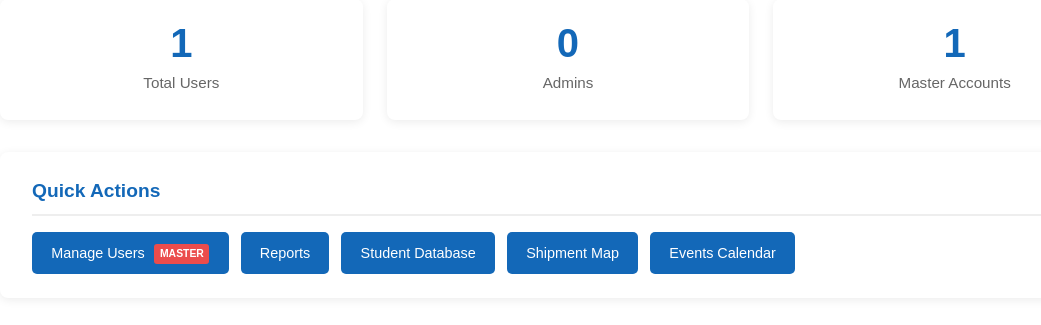
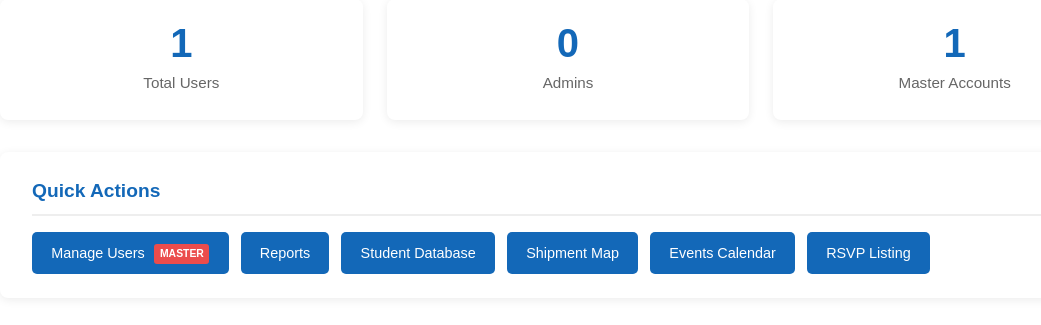
Before and after one commit to McGavGav/Project-ERASE-Website, a Django app: page /admin-panel/ in a window 1280 px wide. Shown: the part 276-601 px from the top of the page, without its empty margins (72-1113 px from the left). Run offline with Django 5.2, Linux system fonts and the light colour scheme; the visitor is signed in with stand-in values (Sample User, id 1); data comes from the database, SQL or seed files in the repository.

Commit message:
Added backend logic for viewing event RSVP lists.

```diff
--- a/code/ERASEwebsite/pages/templates/custom_admin.html
+++ b/code/ERASEwebsite/pages/templates/custom_admin.html
@@ -121,6 +121,7 @@
                 <li><a href="{% url 'pages:studentdb' %}">{% trans "Student Database" %}</a></li>
                 <li><a href="{% url 'pages:shipment_map' %}">{% trans "Shipment Map" %}</a></li>
                 <li><a href="{% url 'pages:calendar' %}">{% trans "Events Calendar" %}</a></li>
+                <li><a href="{% url 'pages:calendar' %}">{% trans "RSVP Listing" %}</a></li>
             </ul>
         </div>
 
--- a/code/ERASEwebsite/pages/urls.py
+++ b/code/ERASEwebsite/pages/urls.py
@@ -14,6 +14,8 @@ urlpatterns = [
     path('calendar/', views.calendar, name='calendar'),
     path('calendar/add-event/', views.add_event, name='add_event'),
     path('calendar/rsvp/<int:event_id>/', views.rsvp_event, name='rsvp_event'),
+    path('rsvp-listing/', views.rsvp_listing, name='rsvp_listing'),
+    path('rsvp-listing/<int:event_id>/', views.rsvp_detail, name='rsvp_detail'),
     path('shipment-map/', views.shipment_map, name='shipment_map'),
     path('studentdb/', views.studentdb, name='studentdb'),
     path('manage-users/', views.manage_users, name='manage_users'),
--- a/code/ERASEwebsite/pages/views.py
+++ b/code/ERASEwebsite/pages/views.py
@@ -1,5 +1,7 @@
 from datetime import datetime
 from datetime import date
+from django.db import models
+from django.db.models import Count
 from django.shortcuts import render, redirect, get_object_or_404
 from django.http import HttpResponse
 from django.contrib.auth.views import LoginView, LogoutView
@@ -142,6 +144,28 @@ def rsvp_event(request, event_id):
 
     return redirect(f"{reverse('pages:calendar')}?month={event.date.month}&year={event.date.year}")
 
+@login_required
+def rsvp_listing(request):
+    if not (request.user.is_staff or request.user.is_superuser):
+        raise PermissionDenied
+
+    events = Event.objects.filter(hasRSVP=True).order_by('date', 'time')
+    events = events.annotate(rsvp_count=models.Count('rsvps'))
+    context = {'events': events}
+
+    return render(request, 'rsvp_listing.html', context)
+
+@login_required
+def rsvp_detail(request, event_id):
+    if not (request.user.is_staff or request.user.is_superuser):
+        raise PermissionDenied
+
+    event = get_object_or_404(Event, pk=event_id, hasRSVP=True)
+    rsvps = event.rsvps.select_related('user').order_by('reserved_at')
+    context = {'event': event, 'rsvps': rsvps}
+
+    return render(request, 'rsvp_detail.html', context)
+
 def studentdb(request):
     # temp data to test database view.
     students = [
```
Also changed, not shown: code/ERASEwebsite/pages/templates/rsvp_detail.html (added), code/ERASEwebsite/pages/templates/rsvp_listing.html (added).
